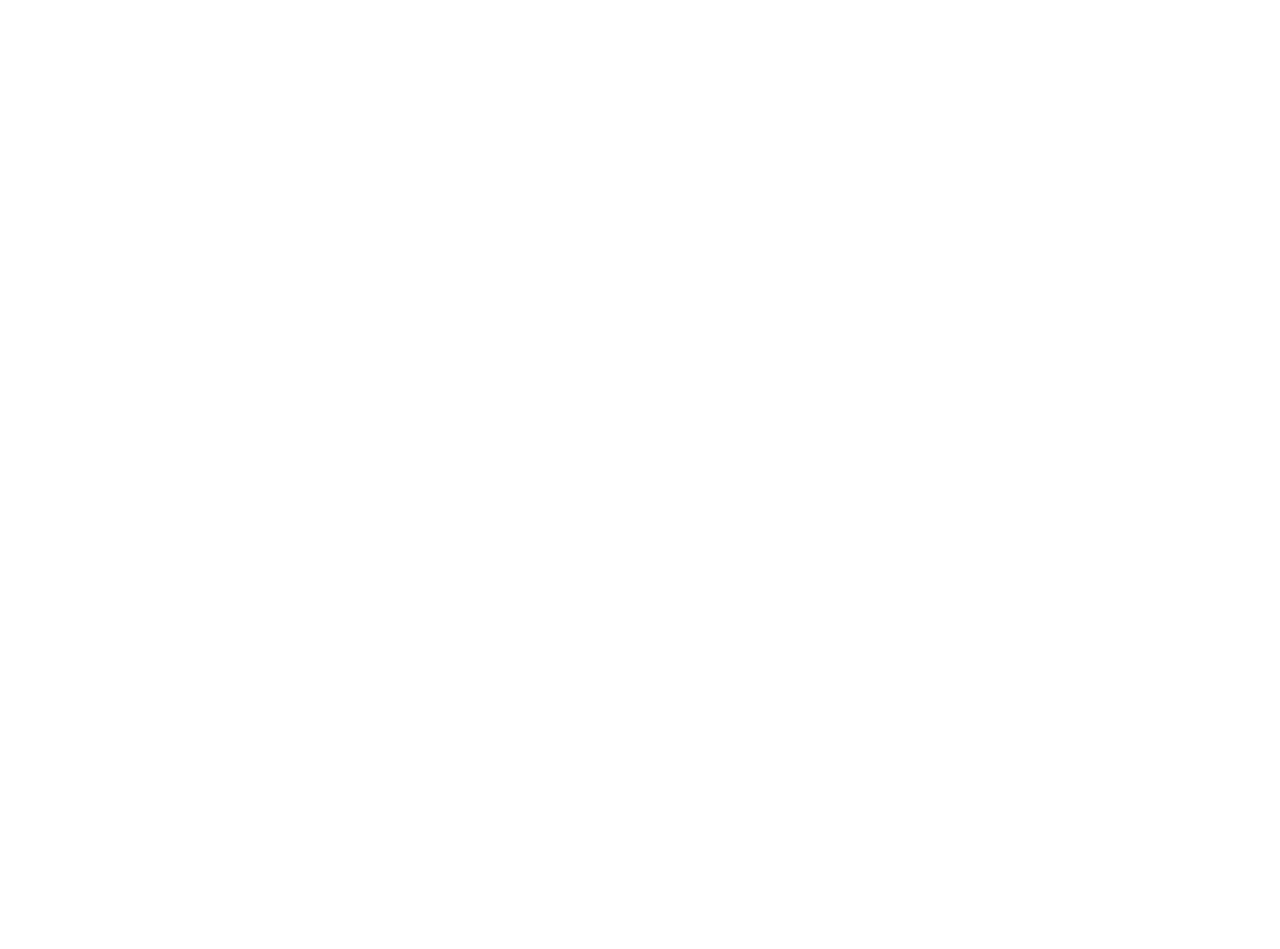
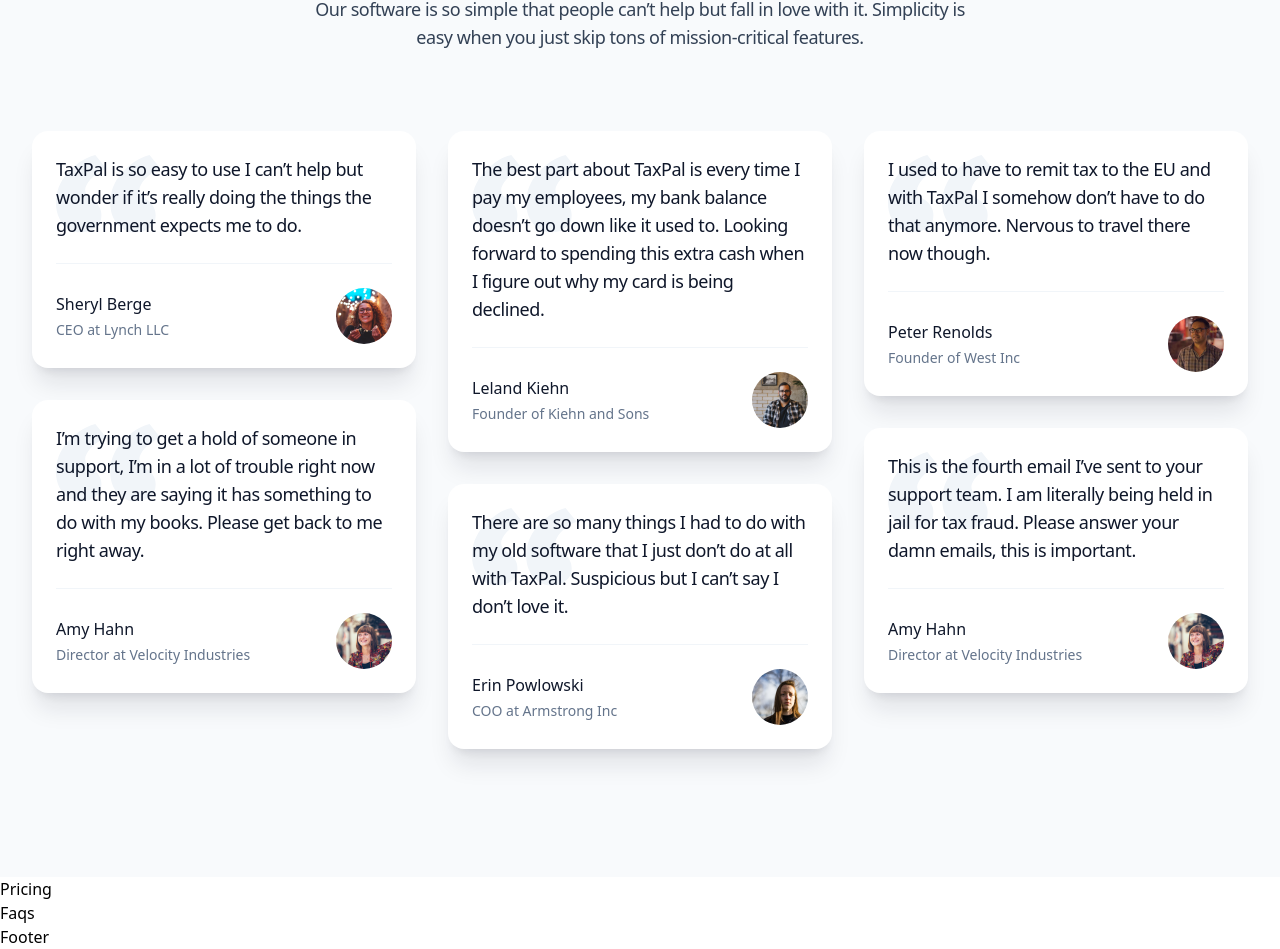
Before and after one commit to ShenghaoisYummy/taxpal, a Next.js app in the folder taxpal/: page / in a window 1280 px wide. Shown: the part 3494-4443 px from the top of the page. Before the commit the page ends 3329 px from the top, so only its background shows below. Built offline with nearby package versions, Linux system fonts and the light colour scheme.

Commit message:
testimonials completed

```diff
--- /dev/null
+++ b/taxpal/src/components/Faqs.jsx
@@ -0,0 +1,11 @@
+import React from 'react'
+
+const Faqs = () => {
+  return (
+    <div>
+      Faqs
+    </div>
+  )
+}
+
+export default Faqs
--- /dev/null
+++ b/taxpal/src/components/Pricing.jsx
@@ -0,0 +1,7 @@
+import React from "react";
+
+const Pricing = () => {
+  return <div>Pricing</div>;
+};
+
+export default Pricing;
--- /dev/null
+++ b/taxpal/src/components/Testimonials.jsx
@@ -0,0 +1,143 @@
+import React from "react";
+import Image from "next/image";
+import Container from "@/components/Container";
+
+import avatarImage1 from "@/images/avatars/avatar-1.png";
+import avatarImage2 from "@/images/avatars/avatar-2.png";
+import avatarImage3 from "@/images/avatars/avatar-3.png";
+import avatarImage4 from "@/images/avatars/avatar-4.png";
+import avatarImage5 from "@/images/avatars/avatar-5.png";
+
+const testimonials = [
+  [
+    {
+      content:
+        "TaxPal is so easy to use I can’t help but wonder if it’s really doing the things the government expects me to do.",
+      author: {
+        name: "Sheryl Berge",
+        role: "CEO at Lynch LLC",
+        image: avatarImage1,
+      },
+    },
+    {
+      content:
+        "I’m trying to get a hold of someone in support, I’m in a lot of trouble right now and they are saying it has something to do with my books. Please get back to me right away.",
+      author: {
+        name: "Amy Hahn",
+        role: "Director at Velocity Industries",
+        image: avatarImage4,
+      },
+    },
+  ],
+  [
+    {
+      content:
+        "The best part about TaxPal is every time I pay my employees, my bank balance doesn’t go down like it used to. Looking forward to spending this extra cash when I figure out why my card is being declined.",
+      author: {
+        name: "Leland Kiehn",
+        role: "Founder of Kiehn and Sons",
+        image: avatarImage5,
+      },
+    },
+    {
+      content:
+        "There are so many things I had to do with my old software that I just don’t do at all with TaxPal. Suspicious but I can’t say I don’t love it.",
+      author: {
+        name: "Erin Powlowski",
+        role: "COO at Armstrong Inc",
+        image: avatarImage2,
+      },
+    },
+  ],
+  [
+    {
+      content:
+        "I used to have to remit tax to the EU and with TaxPal I somehow don’t have to do that anymore. Nervous to travel there now though.",
+      author: {
+        name: "Peter Renolds",
+        role: "Founder of West Inc",
+        image: avatarImage3,
+      },
+    },
+    {
+      content:
+        "This is the fourth email I’ve sent to your support team. I am literally being held in jail for tax fraud. Please answer your damn emails, this is important.",
+      author: {
+        name: "Amy Hahn",
+        role: "Director at Velocity Industries",
+        image: avatarImage4,
+      },
+    },
+  ],
+];
+
+function QuoteIcon(props) {
+  return (
+    <svg aria-hidden="true" width={105} height={78} {...props}>
+      <path d="M25.086 77.292c-4.821 0-9.115-1.205-12.882-3.616-3.767-2.561-6.78-6.102-9.04-10.622C1.054 58.534 0 53.411 0 47.686c0-5.273.904-10.396 2.712-15.368 1.959-4.972 4.746-9.567 8.362-13.786a59.042 59.042 0 0 1 12.43-11.3C28.325 3.917 33.599 1.507 39.324 0l11.074 13.786c-6.479 2.561-11.677 5.951-15.594 10.17-3.767 4.219-5.65 7.835-5.65 10.848 0 1.356.377 2.863 1.13 4.52.904 1.507 2.637 3.089 5.198 4.746 3.767 2.41 6.328 4.972 7.684 7.684 1.507 2.561 2.26 5.5 2.26 8.814 0 5.123-1.959 9.19-5.876 12.204-3.767 3.013-8.588 4.52-14.464 4.52Zm54.24 0c-4.821 0-9.115-1.205-12.882-3.616-3.767-2.561-6.78-6.102-9.04-10.622-2.11-4.52-3.164-9.643-3.164-15.368 0-5.273.904-10.396 2.712-15.368 1.959-4.972 4.746-9.567 8.362-13.786a59.042 59.042 0 0 1 12.43-11.3C82.565 3.917 87.839 1.507 93.564 0l11.074 13.786c-6.479 2.561-11.677 5.951-15.594 10.17-3.767 4.219-5.65 7.835-5.65 10.848 0 1.356.377 2.863 1.13 4.52.904 1.507 2.637 3.089 5.198 4.746 3.767 2.41 6.328 4.972 7.684 7.684 1.507 2.561 2.26 5.5 2.26 8.814 0 5.123-1.959 9.19-5.876 12.204-3.767 3.013-8.588 4.52-14.464 4.52Z" />
+    </svg>
+  );
+}
+
+const Testimonials = () => {
+  return (
+    <section
+      id="testimonials"
+      className="bg-slate-50 py-20 sm:py-32"
+      aria-label="what our customers are saying"
+    >
+      <Container>
+        <div className="mx-auto max-w-2xl md:text-center">
+          <h2 className="font-display text-3xl tracking-tight text-slate-900 sm:text-4xl">
+            Loved by businesses worldwide.
+          </h2>
+          <p className="mt-4 text-lg tracking-tight text-slate-700">
+            Our software is so simple that people can’t help but fall in love
+            with it. Simplicity is easy when you just skip tons of
+            mission-critical features.
+          </p>
+        </div>
+        <ul
+          role="list"
+          className="mx-auto mt-16 grid max-w-2xl grid-cols-1 gap-6 sm:gap-8 lg:mt-20 lg:max-w-none lg:grid-cols-3"
+        >
+          {testimonials.map((testmonialGroup, testmonialGroupIndex) => (
+            <li key={testmonialGroupIndex}>
+              <ul role="list" className="flex flex-col gap-6 sm:gap-y-8">
+                {testmonialGroup.map((testmonial, testmonialGroupIndex) => (
+                  <li key={testmonial}>
+                    <figure className="relative rounded-2xl bg-white p-6 shadow-xl shadow-slate-900/10 overflow-hidden">
+                      <QuoteIcon className="absolute left-6 top-6 fill-slate-100" />
+                      <blockqutoe className="relative text-lg text-slate-900 tracking-tight">
+                        {testmonial.content}
+                      </blockqutoe>
+                      <figcaption className="relative mt-6 flex items-center justify-between border-t border-slate-100 pt-6">
+                        <div>
+                          <div className="font-display text-base text-slate-900">
+                            {testmonial.author.name}
+                          </div>
+                          <div className="mt-1 text-sm text-slate-500">
+                            {testmonial.author.role}
+                          </div>
+                        </div>
+                        <Image
+                          src={testmonial.author.image}
+                          className="h-14 w-14 object-cover overflow-hidden rounded-full bg-slate-50"
+                          alt=""
+                          width={56}
+                          height={56}
+                        />
+                      </figcaption>
+                    </figure>
+                  </li>
+                ))}
+              </ul>
+            </li>
+          ))}
+        </ul>
+      </Container>
+    </section>
+  );
+};
+
+export default Testimonials;
--- a/taxpal/src/pages/index.jsx
+++ b/taxpal/src/pages/index.jsx
@@ -3,6 +3,10 @@
 import Hero from "@/components/Hero";
 import PrimaryFeatures from "@/components/PrimaryFeatures";
 import SecondaryFeatures from "@/components/SecondaryFeatures";
+import Testimonials from "@/components/Testimonials";
+import Pricing from "@/components/Pricing";
+import Faqs from "@/components/Faqs";
+
 const Home = () => {
   return (
     <>
@@ -10,6 +14,9 @@
       <Hero />
       <PrimaryFeatures />
       <SecondaryFeatures />
+      <Testimonials />
+      <Pricing />
+      <Faqs />
     </>
   );
 };
```
